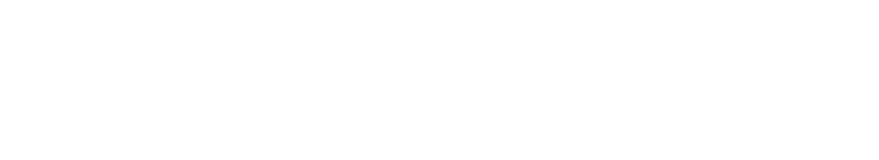
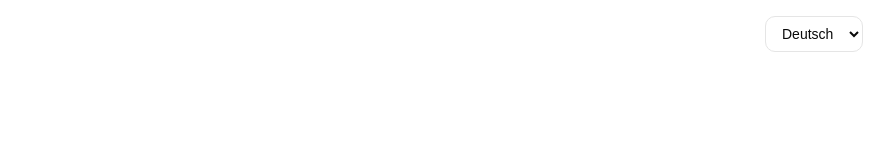
Before and after one commit to BurkhardtJan/Dengwa-AI, a React (Vite) app in the folder frontend/: page /login in a window 1280 px wide. Shown: the top 160 px of the page, without its empty margins (401-1280 px from the left). Built offline with nearby package versions, Linux system fonts and the light colour scheme.

Commit message:
Added Language switch button to Login and SignIn

```diff
--- a/frontend/src/pages/LoginPage.tsx
+++ b/frontend/src/pages/LoginPage.tsx
@@ -1,6 +1,7 @@
 import {useState} from 'react'
 import {login} from '../services/auth.service'
 import {useNavigate} from 'react-router-dom'
+import {LanguageSwitcher} from '../components/LanguageSwitcher'
 import {useTranslation} from 'react-i18next'
 
 function LoginPage() {
@@ -24,6 +25,9 @@
 
     return (
         <div className="min-h-screen flex items-center justify-center">
+            <div className="absolute top-4 right-4">
+                <LanguageSwitcher/>
+            </div>
             <div className="w-full max-w-md p-8">
                 <h1 className="text-3xl font-bold mb-2">{t('loginTitle')}</h1>
                 <p className="text-muted-foreground mb-8">{t('loginSubtitle')}</p>
--- a/frontend/src/pages/SignInPage.tsx
+++ b/frontend/src/pages/SignInPage.tsx
@@ -1,6 +1,7 @@
 import {useState} from 'react'
 import {register} from '../services/auth.service'
 import {useNavigate} from 'react-router-dom'
+import {LanguageSwitcher} from '../components/LanguageSwitcher'
 import {useTranslation} from 'react-i18next'
 
 function SignInPage() {
@@ -24,6 +25,9 @@
 
     return (
         <div className="min-h-screen flex items-center justify-center">
+            <div className="absolute top-4 right-4">
+                <LanguageSwitcher/>
+            </div>
             <div className="w-full max-w-md p-8">
                 <h1 className="text-3xl font-bold mb-2">{t('registerTitle')}</h1>
                 <p className="text-muted-foreground mb-8">{t('registerSubtitle')}</p>
```
